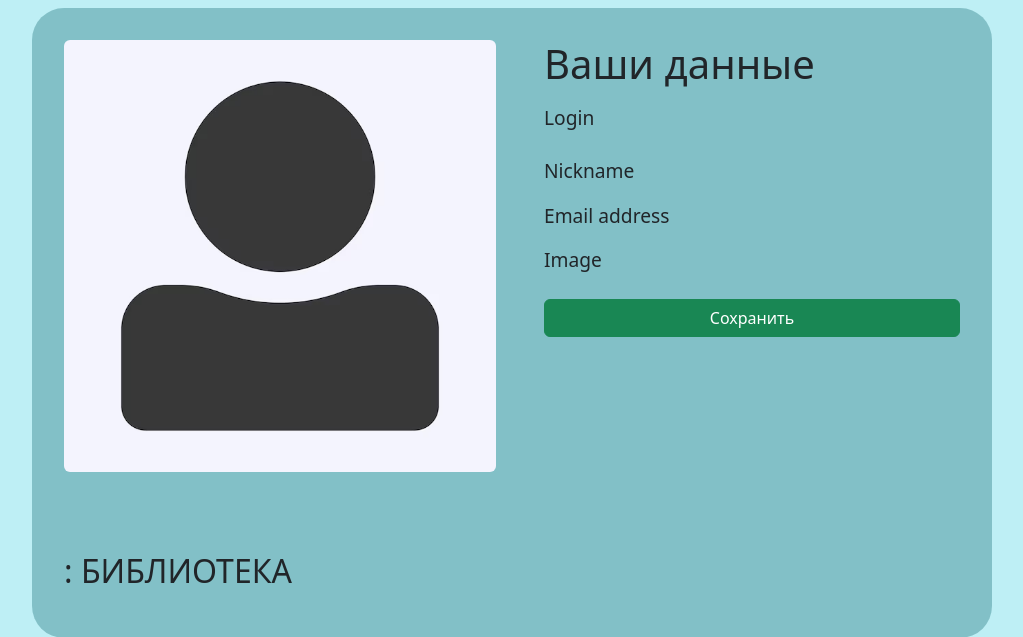
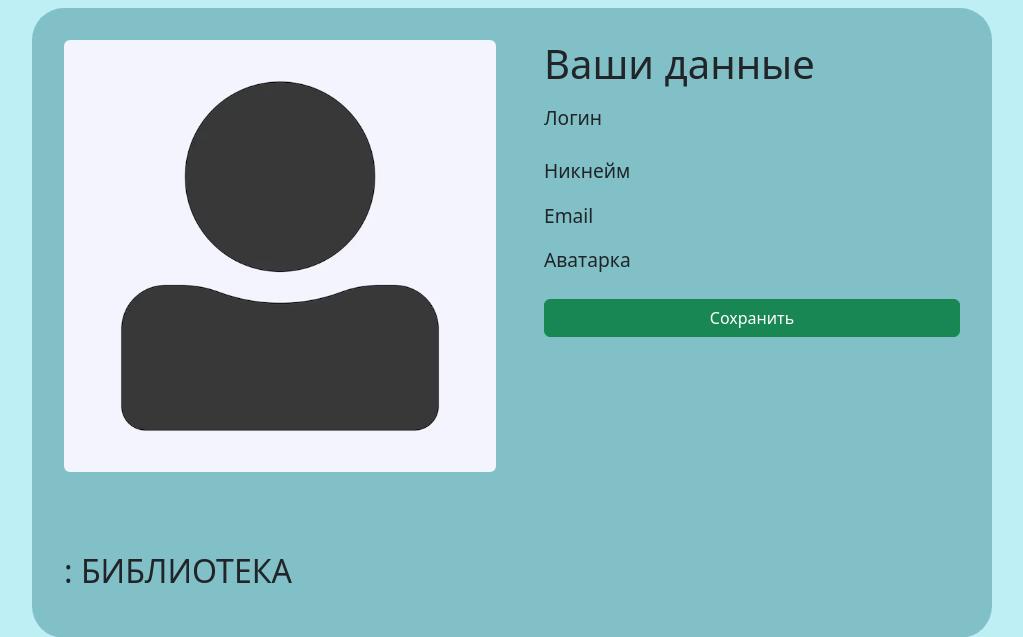
Before and after one commit to freeman-py/django-steam, a Django app: template users/templates/users/profile.html in a window 1280 px wide; the page is wider, and only the part inside the window is pictured. Shown: the part 120-757 px from the top of that part, without its empty margins (128-1151 px from the left). Run offline with Django 3.2, Linux system fonts and the light colour scheme; the template is opened without the code that fills it, so the values that code supplies are empty.

Commit message:
end commit

```diff
--- a/users/templates/users/profile.html
+++ b/users/templates/users/profile.html
@@ -35,19 +35,19 @@
                     {% csrf_token %}
 
                     <div class="mb-3 input-div">
-                        <label for="{{ form.username.id_for_label }}" class="form-label">Login</label>
+                        <label for="{{ form.username.id_for_label }}" class="form-label">Логин</label>
                         {{ form.username }}
                     </div>
                     <div class="mb-3 input-div">
-                        <label for="{{ form.nickname.id_for_label }}">Nickname</label>
+                        <label for="{{ form.nickname.id_for_label }}">Никнейм</label>
                         {{ form.nickname }}
                     </div>
                     <div class="mb-3 input-div">
-                        <label for="{{ form.email.id_for_label }}">Email address</label>
+                        <label for="{{ form.email.id_for_label }}">Email</label>
                         {{ form.email }}
                     </div>
                     <div class="mb-3 input-div">
-                        <label for="{{ form.image.id_for_label }}" class="form-label">Image</label>
+                        <label for="{{ form.image.id_for_label }}" class="form-label">Аватарка</label>
                         {{ form.image }}
                     </div>
                     <button type="submit" class="btn btn-success" id="save-btn">Сохранить</button>
```
